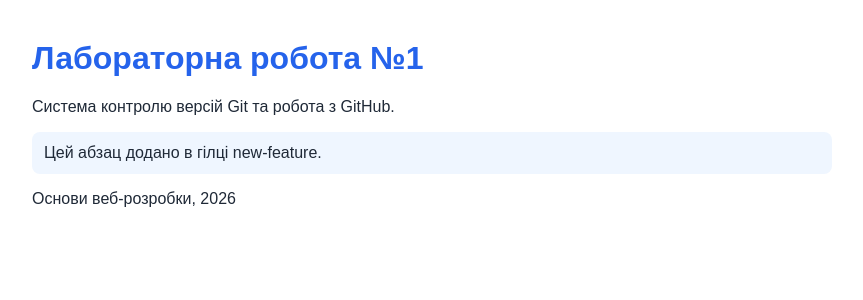
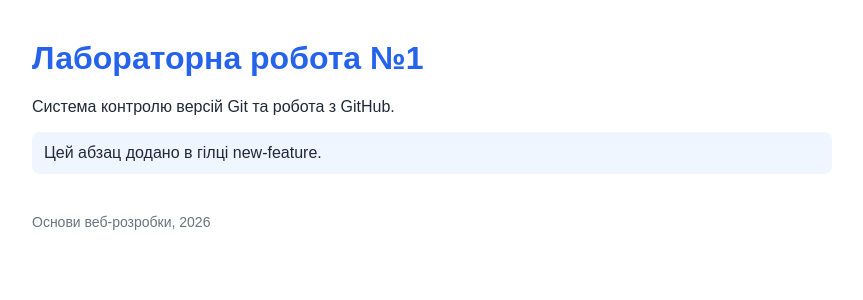
Before and after one commit to Legacy-XXX/web-basics-labs, a PHP site: page / in a window 1280 px wide. Shown: the top 300 px of the page, without its empty margins (208-1071 px from the left). Run offline with PHP 8.4, Linux system fonts and the light colour scheme.

Commit message:
Style footer

```diff
--- a/style.css
+++ b/style.css
@@ -6,3 +6,9 @@ body {
 }
 h1 { color: #2563eb; }
 .note { background: #eff6ff; padding: 12px; border-radius: 8px; }
+
+footer {
+  margin-top: 40px;
+  color: #6b7280;
+  font-size: 14px;
+}
```
